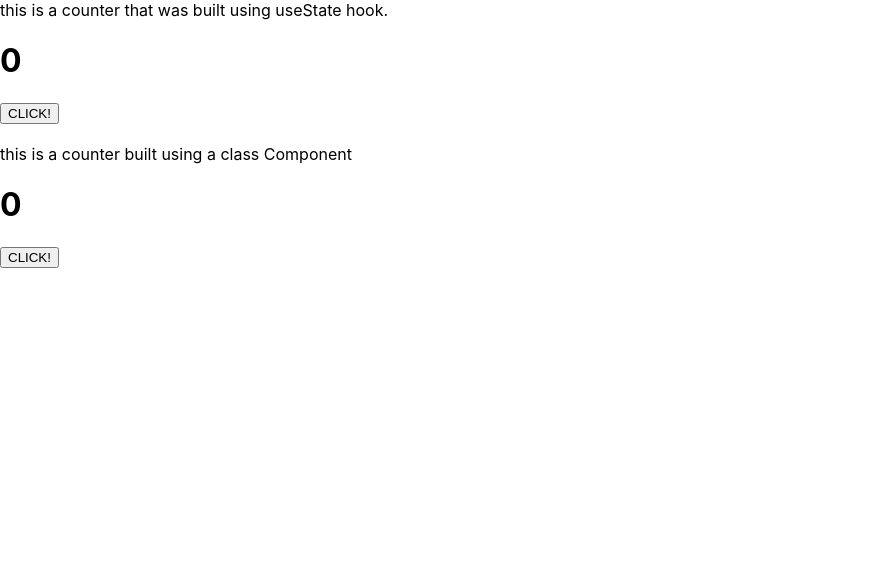
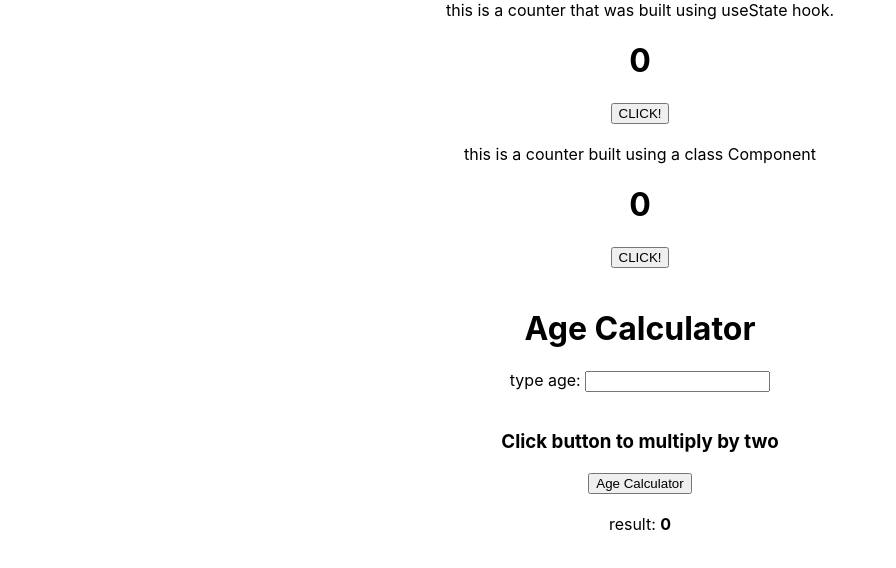
Before and after one commit to IfeAkiWad/learning_hooks, a React (Create React App) app: page / in a window 1280 px wide. Shown: the top 568 px of the page, without its empty margins (0-896 px from the left). Built offline with nearby package versions, Linux system fonts and the light colour scheme.

Commit message:
learning useEffect hook

```diff
--- /dev/null
+++ b/src/AgeCalculator.js
@@ -0,0 +1,26 @@
+import React, { useState, useEffect } from "react"
+
+ const AgeCalculator = () => {
+    const [age, setAge] = useState("")
+    const [calculator, setCalculator] = useState(0)
+
+    const handleOnChange = (event) => {
+        setAge(event.target.value)
+    }
+
+    useEffect(() => {
+      setCalculator(()=> age * 2)
+    }, [age])
+
+  return (
+    <div>
+      <h1>Age Calculator</h1>
+      type age: <input type="text" value={age} onChange={handleOnChange} /><br /><br />
+        <h3>Click button to multiply by two</h3>
+        <button onClick={AgeCalculator}>Age Calculator</button><br /><br />
+        result: <b>{calculator}</b>
+        {/* <button onClick={setAge(age / 4)}></button> */}
+    </div>
+  )
+};
+ export default AgeCalculator
--- /dev/null
+++ b/src/App.js
@@ -0,0 +1,20 @@
+import React, { Component } from 'react';
+import UseStateHook from './UseStateHook';
+// import UseEffectHook from './UseEffectHook';
+import "./App.css";
+import AgeCalculator from './AgeCalculator';
+
+class App extends Component {
+    render() {
+        return (
+            <div className='App'>
+                <UseStateHook />
+                <br />
+                <AgeCalculator />
+                {/* <UseEffectHook /> */}
+            </div>
+        )
+    }
+};
+
+export default App;
--- a/src/useState.js
+++ b/src/UseStateHook.js
@@ -2,7 +2,7 @@ import React, { useState } from "react"
 import ClassComponentCounter from "./ClassComponentCounter";
 
 
-function App() {
+function UseStateHook() {
   const [count, setCount] = useState(0)
   return (
     <div>
@@ -16,4 +16,4 @@ function App() {
   );
 }
 
-export default App;
+export default UseStateHook;
--- a/src/index.js
+++ b/src/index.js
@@ -1,12 +1,12 @@
 import React from 'react';
 import ReactDOM from 'react-dom';
 import './index.css';
-import UseState from './UseState';
+import App from './App';
 import reportWebVitals from './reportWebVitals';
 
 ReactDOM.render(
   <React.StrictMode>
-    <UseState />
+    <App />
   </React.StrictMode>,
   document.getElementById('root')
 );
```
Also changed, not shown: src/UseEffect.js (deleted, +0 -11 lines).
